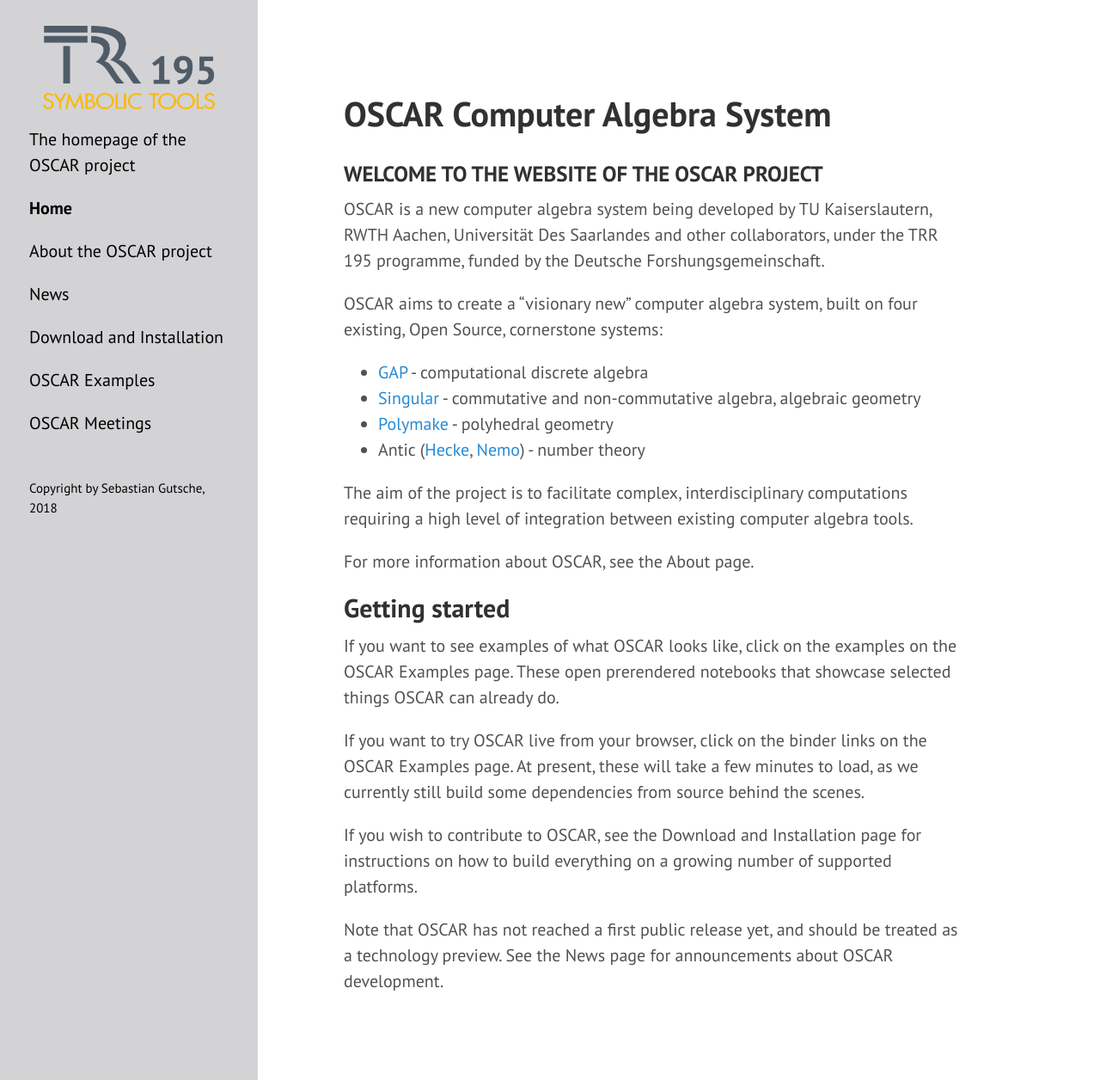
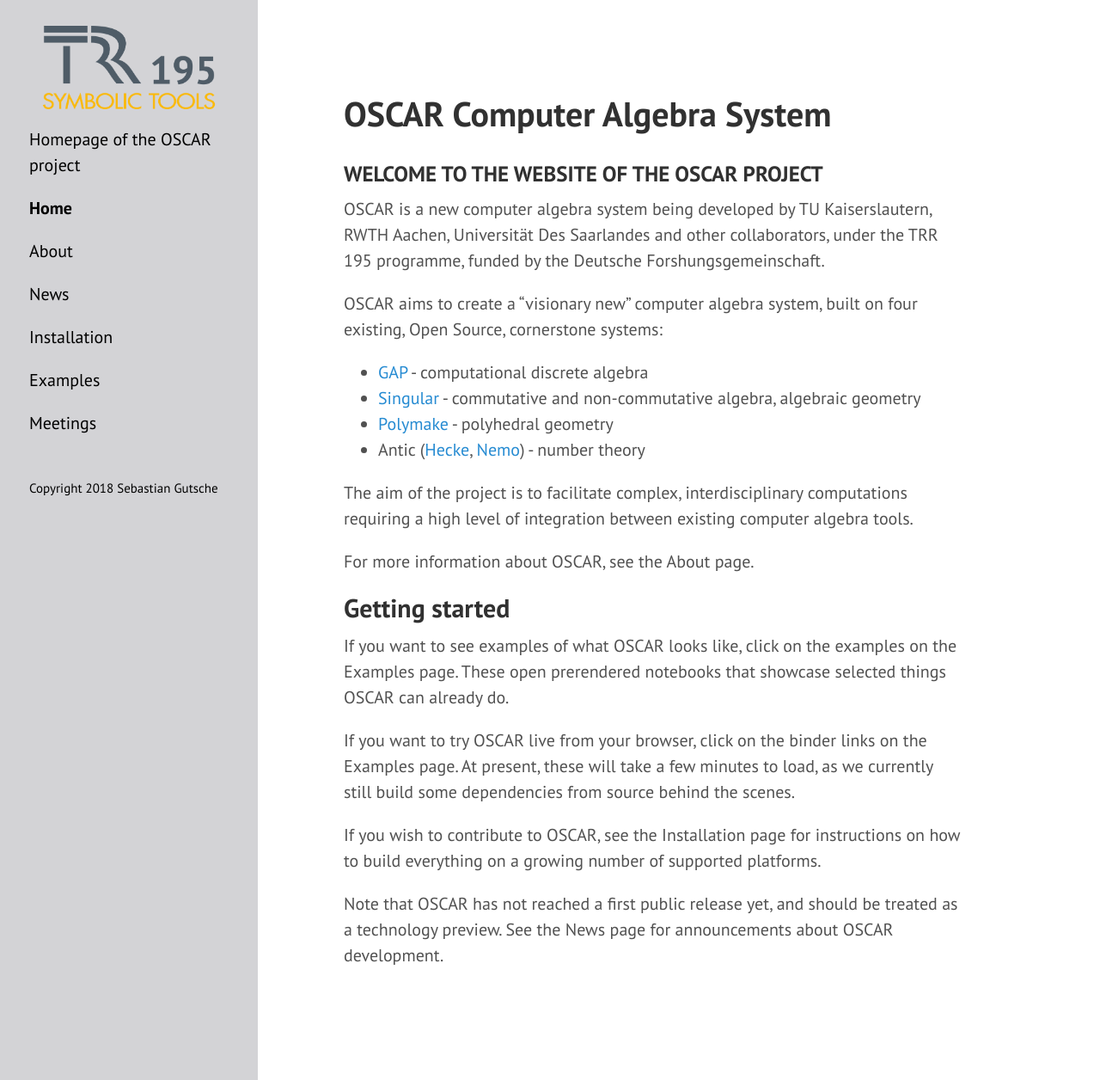
Before and after one commit to oscar-system/oscar-website, a Jekyll site: the page built from index.md, in a window 1280 px wide and 1256 px high. Shown: the whole window at 86% size. Built offline with Jekyll 4.4.1, drawn with Linux system fonts in a browser that asks for light colours.

Commit message:
Minor clean up.

```diff
--- a/_config.yml
+++ b/_config.yml
@@ -10,7 +10,7 @@
 # Setup
 title:            'OSCAR Computer Algebra System'
 tagline:          ''
-description:      'The homepage of the OSCAR project'
+description:      'Homepage of the OSCAR project'
 location:         ''
 url:              http://sebasguts.github.io
 baseurl:          /oscar-website
--- a/_includes/sidebar.html
+++ b/_includes/sidebar.html
@@ -14,15 +14,15 @@
       <p/>
       <a class="sidebar-nav-item{% if page.url == '/' %} active{% endif %}" href="{{ site.baseurl }}/">Home</a>
       <p/>
-      <a class="sidebar-nav-item{% if page.url == '/about/' %} active{% endif %}" href="{{ site.baseurl }}/about">About the OSCAR project</a>
+      <a class="sidebar-nav-item{% if page.url == '/about/' %} active{% endif %}" href="{{ site.baseurl }}/about">About</a>
       <p/>
       <a class="sidebar-nav-item{% if page.url == '/news/' %} active{% endif %}" href="{{ site.baseurl }}/news">News</a>
       <p/>
-      <a class="sidebar-nav-item{% if page.url == '/install/' %} active{% endif %}" href="{{ site.baseurl }}/install">Download and Installation</a>
+      <a class="sidebar-nav-item{% if page.url == '/install/' %} active{% endif %}" href="{{ site.baseurl }}/install">Installation</a>
       <p/>
-      <a class="sidebar-nav-item{% if page.url == '/example/' %} active{% endif %}" href="{{ site.baseurl }}/example">OSCAR Examples</a>
+      <a class="sidebar-nav-item{% if page.url == '/example/' %} active{% endif %}" href="{{ site.baseurl }}/example">Examples</a>
       <p/>
-      <a class="sidebar-nav-item{% if page.meeting %} active{% endif %}" href="{{ site.baseurl }}/meetings">OSCAR Meetings</a>
+      <a class="sidebar-nav-item{% if page.meeting %} active{% endif %}" href="{{ site.baseurl }}/meetings">Meetings</a>
 
       {% if page.meeting %}
         {% assign pages_list = site.pages | sort:"name" %}
@@ -66,7 +66,7 @@
       {% endfor %} -->
 
       <br>
-      <a class="sidebar-nav-item minor" href="https://sebasguts.github.io">Copyright by Sebastian Gutsche, 2018</a>
+      <a class="sidebar-nav-item minor" href="https://sebasguts.github.io">Copyright 2018 Sebastian Gutsche</a>
 
     </nav>
   </div>
--- a/index.md
+++ b/index.md
@@ -27,14 +27,14 @@
 ## Getting started
 
 If you want to see examples of what OSCAR looks like, click on the examples on the
-OSCAR Examples page. These open prerendered notebooks that showcase selected things
+Examples page. These open prerendered notebooks that showcase selected things
 OSCAR can already do.
 
-If you want to try OSCAR live from your browser, click on the binder links on the OSCAR
+If you want to try OSCAR live from your browser, click on the binder links on the
 Examples page. At present, these will take a few minutes to load, as we currently still
 build some dependencies from source behind the scenes.
 
-If you wish to contribute to OSCAR, see the Download and Installation page for
+If you wish to contribute to OSCAR, see the Installation page for
 instructions on how to build everything on a growing number of supported platforms.
 
 Note that OSCAR has not reached a first public release yet, and should be treated as
```
